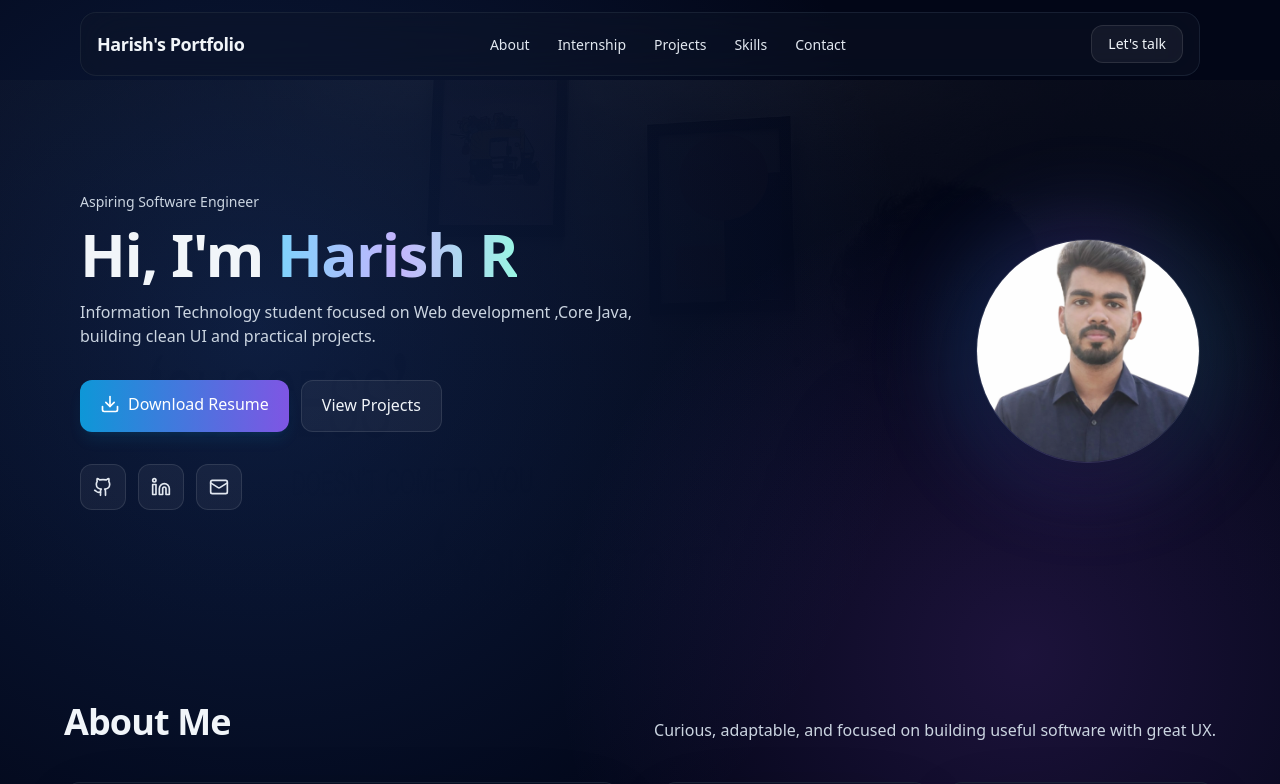
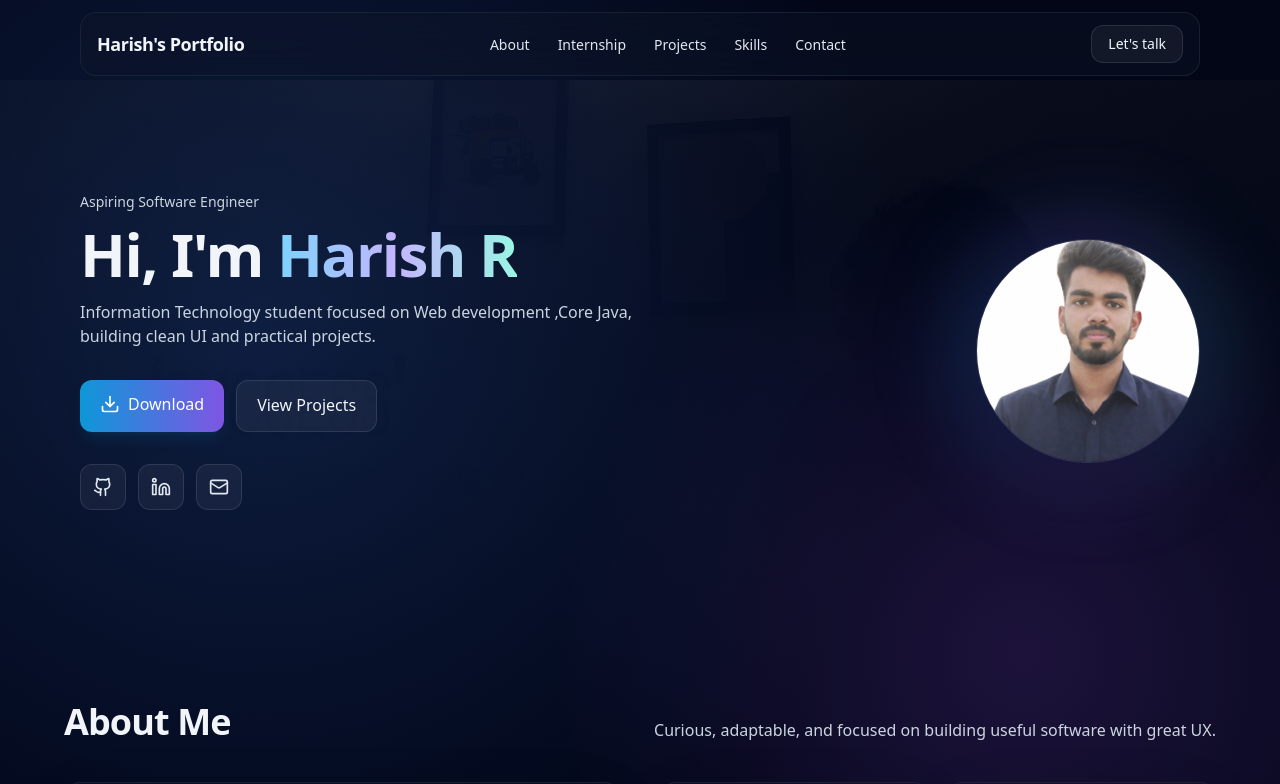
Before and after one commit to Harish9712/Portfolio, a React (Vite) app: page / in a window 1280 px wide. Shown: the top 784 px of the page. Built offline with nearby package versions, Linux system fonts and the light colour scheme.

Commit message:
download

```diff
--- a/src/App.jsx
+++ b/src/App.jsx
@@ -79,7 +79,7 @@ function App() {
                 >
                   <span className="inline-flex items-center gap-2">
                     <Download className="w-5 h-5" />
-                    Download Resume
+                    Download
                   </span>
                 </button>
 
```
